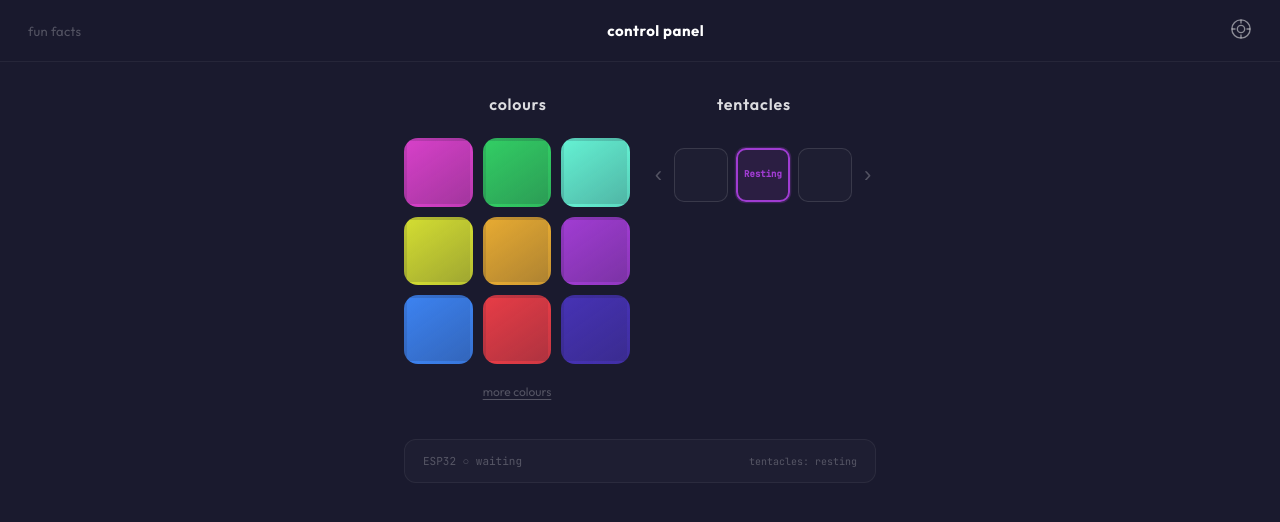
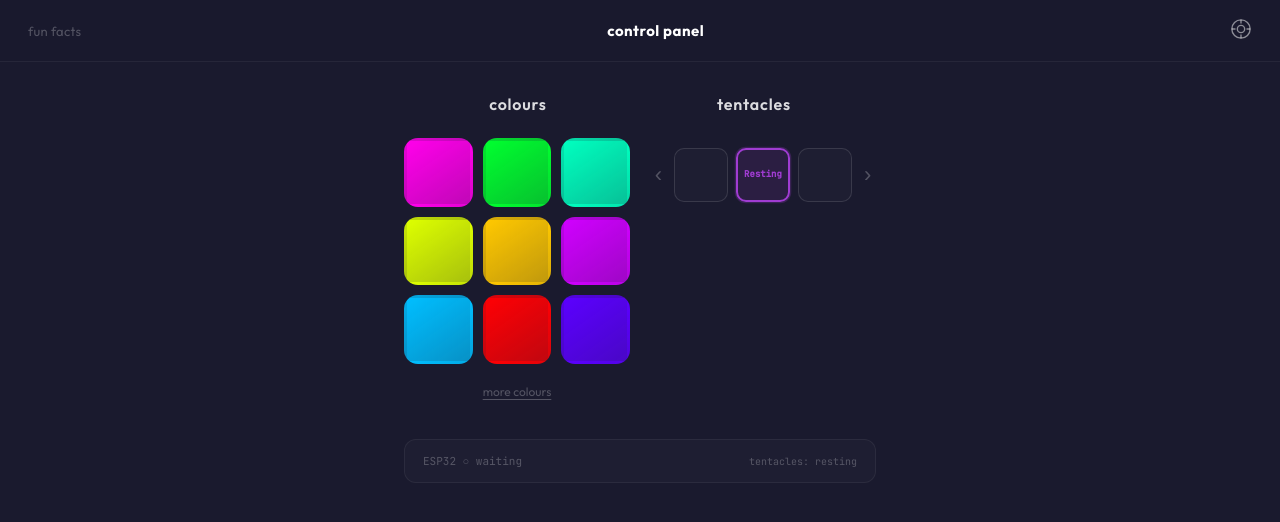
Before and after one commit to papaya830/Jellyfish-Umbrella, a React (Create React App) app in the folder Jellyfish-Umbrella/client/: page / in a window 1280 px wide. Shown: the top 522 px of the page. Built offline with nearby package versions, Linux system fonts and the light colour scheme.

Commit message:
fix colors

```diff
--- a/Jellyfish-Umbrella/client/src/components/ColorPicker.js
+++ b/Jellyfish-Umbrella/client/src/components/ColorPicker.js
@@ -1,19 +1,20 @@
 import React from "react";
 
 const PRESET_COLORS = [
-  { r: 214, g: 64, b: 200, name: "Magenta" },
-  { r: 50, g: 205, b: 100, name: "Green" },
-  { r: 100, g: 240, b: 210, name: "Mint" },
-  { r: 210, g: 220, b: 50, name: "Lime" },
-  { r: 230, g: 170, b: 50, name: "Gold" },
-  { r: 160, g: 60, b: 210, name: "Purple" },
-  { r: 60, g: 130, b: 240, name: "Blue" },
-  { r: 230, g: 60, b: 70, name: "Red" },
-  { r: 70, g: 50, b: 180, name: "Indigo" },
+  { r: 255, g: 0,   b: 234, name: "Magenta" },
+  { r: 0,   g: 255, b: 47,  name: "Green" },
+  { r: 0,   g: 255, b: 191, name: "Mint" },
+  { r: 221, g: 255, b: 0,   name: "Lime" },
+  { r: 255, g: 200, b: 0,   name: "Gold" },
+  { r: 208, g: 0,   b: 255, name: "Purple" },
+  { r: 0,   g: 190, b: 255, name: "Blue" },
+  { r: 255, g: 0,   b: 4,   name: "Red" },
+  { r: 91,  g: 0,   b: 255, name: "Indigo" },
 ];
 
 const rgb = (c) => `rgb(${c.r}, ${c.g}, ${c.b})`;
 const colorsMatch = (a, b) => a && b && a.r === b.r && a.g === b.g && a.b === b.b;
+const toHex = (c) => '#' + [c.r, c.g, c.b].map(v => v.toString(16).padStart(2, '0')).join('');
 
 export default function ColorPicker({ activeColor, onSelect }) {
   return (
```
